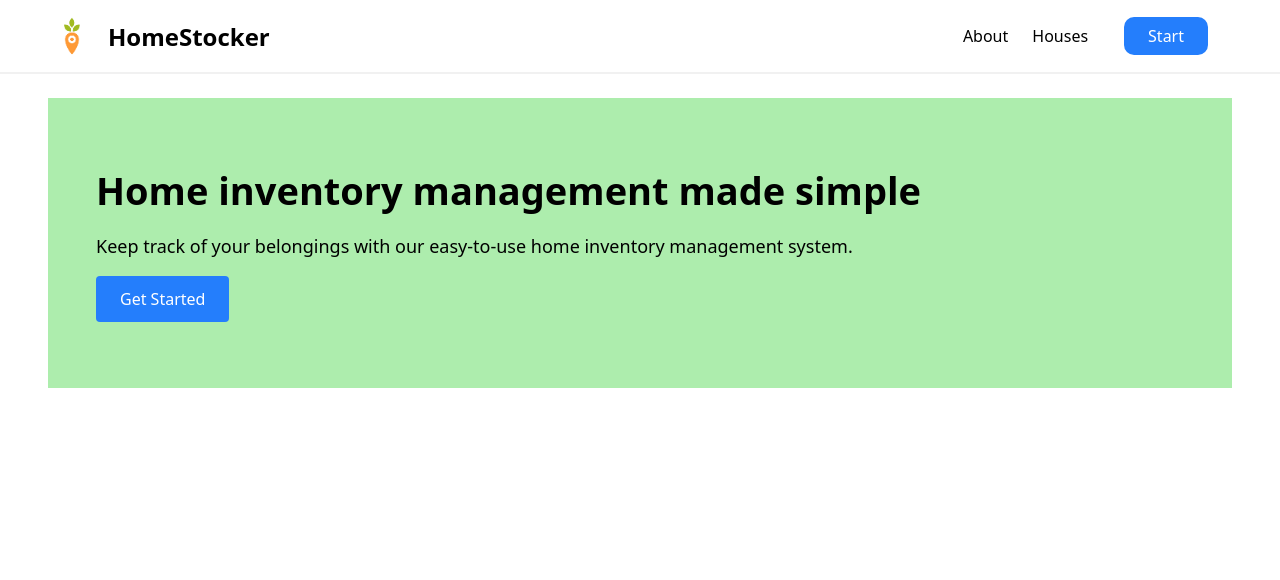
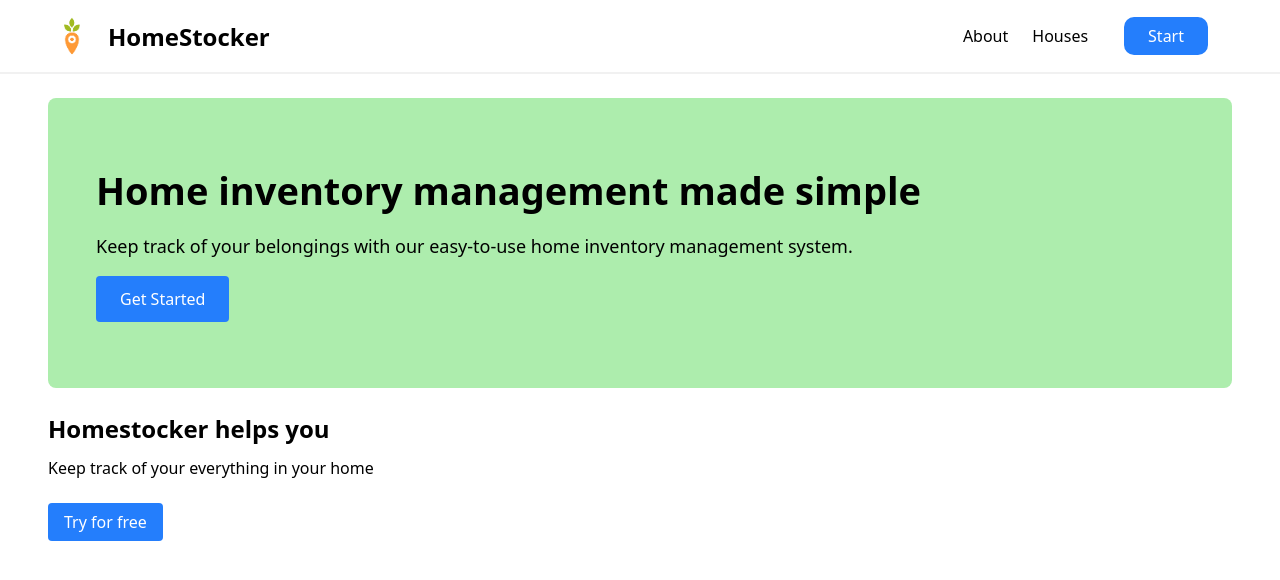
Before and after one commit to angelporlan/homestocker, an Angular app in the folder frontend/: page / in a window 1280 px wide. Shown: the top 580 px of the page. Built offline with nearby package versions, Linux system fonts and the light colour scheme.

Commit message:
pre-article component of landing page finished

```diff
--- a/frontend/src/app/components/landing-page/image-letters/image-letters.component.css
+++ b/frontend/src/app/components/landing-page/image-letters/image-letters.component.css
@@ -7,7 +7,7 @@
     align-items: center;
     min-height: 290px;
     text-align: center;
-
+    border-radius: 8px;
 }
 
 .image p {
@@ -28,7 +28,7 @@ a:hover {
     background-color: var(--blue-hover-color);
 }
 
-@media (min-width: 800px) {
+@media (min-width: 600px) {
     .image {
         align-items: flex-start;
         padding: 48px;
--- /dev/null
+++ b/frontend/src/app/components/landing-page/pre-article/pre-article.component.css
@@ -0,0 +1,34 @@
+article {
+    margin: 24px 12px 0 12px;
+}
+
+p {
+    margin-top: 12px;
+}
+
+a {
+    background-color: var(--blue-color);
+    color: white;
+    padding: 8px 16px;
+    border-radius: 4px;
+    text-decoration: none;
+    cursor: pointer;
+    margin-top: 24px ;
+    display: inline-block;
+}
+
+a:hover {
+    background-color: var(--blue-hover-color);
+}
+
+@media (min-width: 380px) {
+    article {
+        margin: 24px 24px 0 24px;
+    }
+}
+
+@media (min-width: 600px) {
+    article {
+        margin: 24px 0 0 0;
+    }
+}
--- /dev/null
+++ b/frontend/src/app/components/landing-page/pre-article/pre-article.component.html
@@ -0,0 +1,5 @@
+<article>
+    <h2>Homestocker helps you</h2>
+    <p>Keep track of your everything in your home</p>
+    <a routerLink="/login">Try for free</a>
+</article>
--- a/frontend/src/app/views/landing-page/landing-page.component.html
+++ b/frontend/src/app/views/landing-page/landing-page.component.html
@@ -2,4 +2,5 @@
 
 <main>
     <app-image-letters class="image-letters"></app-image-letters>
+    <app-pre-article class="pre-article"></app-pre-article>
 </main>
--- a/frontend/src/app/views/landing-page/landing-page.component.ts
+++ b/frontend/src/app/views/landing-page/landing-page.component.ts
@@ -2,11 +2,12 @@ import { Component } from '@angular/core';
 import { NavbarComponent } from '../../components/navbar/navbar.component';
 import { DashboardComponent } from "../dashboard/dashboard.component";
 import { ImageLettersComponent } from '../../components/landing-page/image-letters/image-letters.component';
+import { PreArticleComponent } from '../../components/landing-page/pre-article/pre-article.component';
 
 @Component({
   selector: 'app-landing-page',
   standalone: true,
-  imports: [NavbarComponent, DashboardComponent, ImageLettersComponent],
+  imports: [NavbarComponent, DashboardComponent, ImageLettersComponent, PreArticleComponent],
   templateUrl: './landing-page.component.html',
   styleUrl: './landing-page.component.css'
 })
```
Also changed, not shown: frontend/src/app/components/landing-page/pre-article/pre-article.component.ts (added, +13 -0 lines).
